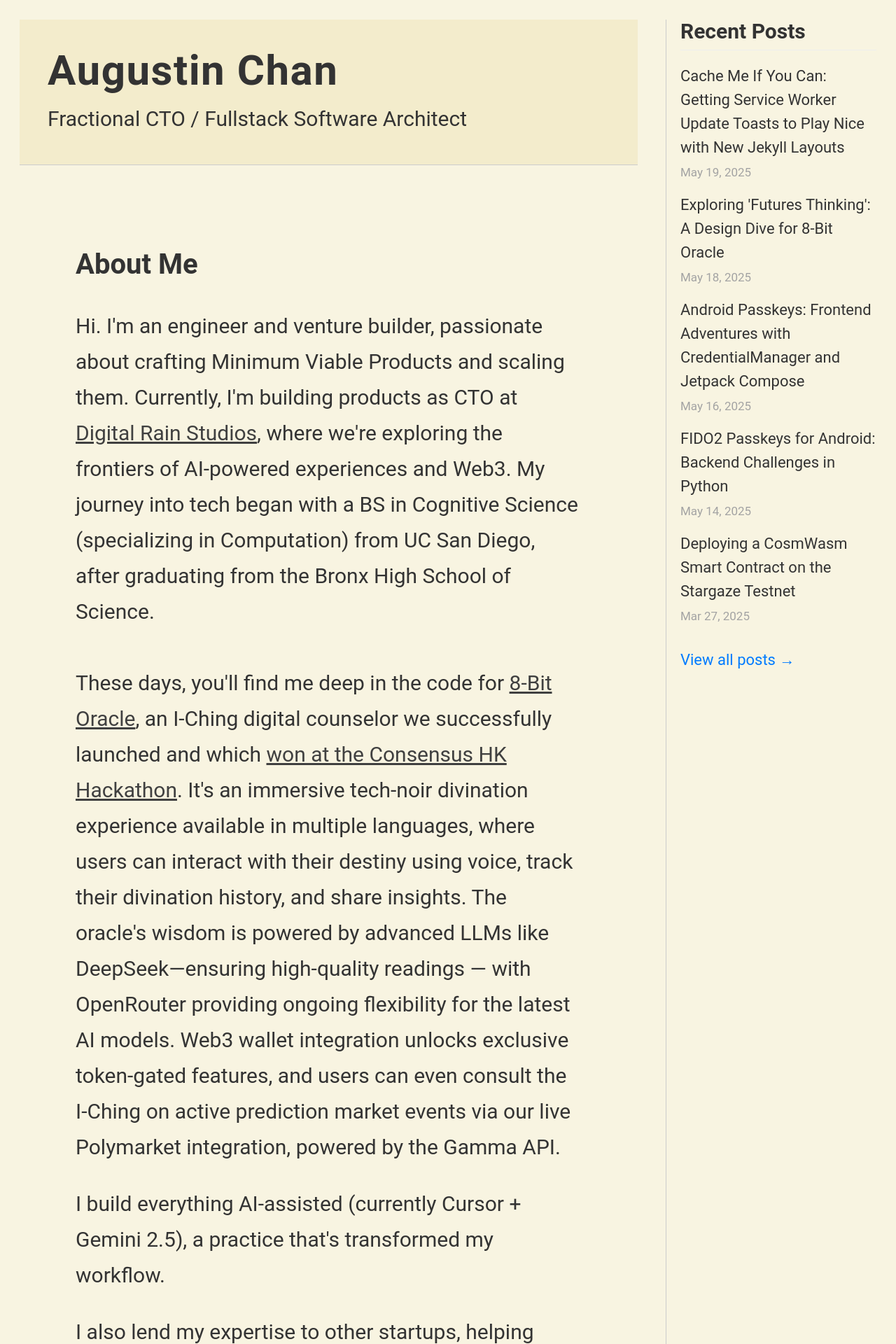
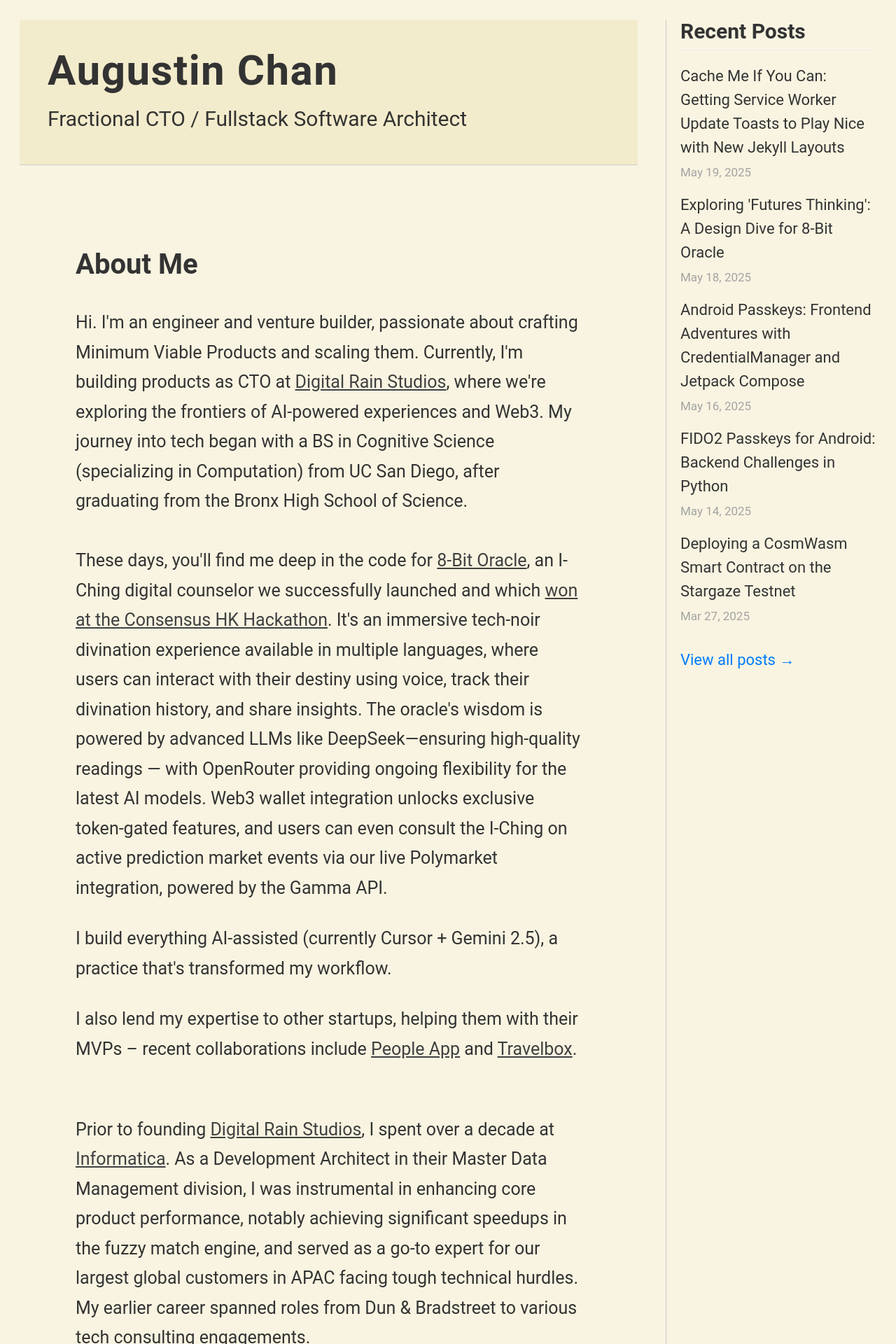
Before and after one commit to augchan42/augchan42.github.io, a Jekyll site: the page built from index.html, in a window 1280 px wide. Shown: the top 1920 px of the page at 70% size. Built offline with Jekyll 4.4.1, drawn with Linux system fonts in a browser that asks for light colours; some web fonts are replaced.

Commit message:
Update font sizes for portfolio text sections in CSS files to improve readability and consistency across the site.

```diff
--- a/css/hux-blog.css
+++ b/css/hux-blog.css
@@ -1909,15 +1909,15 @@
   font-size: 1.125rem;
 }
 body.portfolio-page .about-me .portfolio-text {
-  font-size: 1.5rem;
+  font-size: 1.25rem;
   line-height: 1.7;
 }
 body.portfolio-page .projects .portfolio-project-description {
-  font-size: 1.5rem;
+  font-size: 1.25rem;
   line-height: 1.7;
 }
 body.portfolio-page .contact .portfolio-text {
-  font-size: 1.5rem;
+  font-size: 1.25rem;
   line-height: 1.7;
 }
 /*
```
Also changed, not shown: css/hux-blog.min.css.
